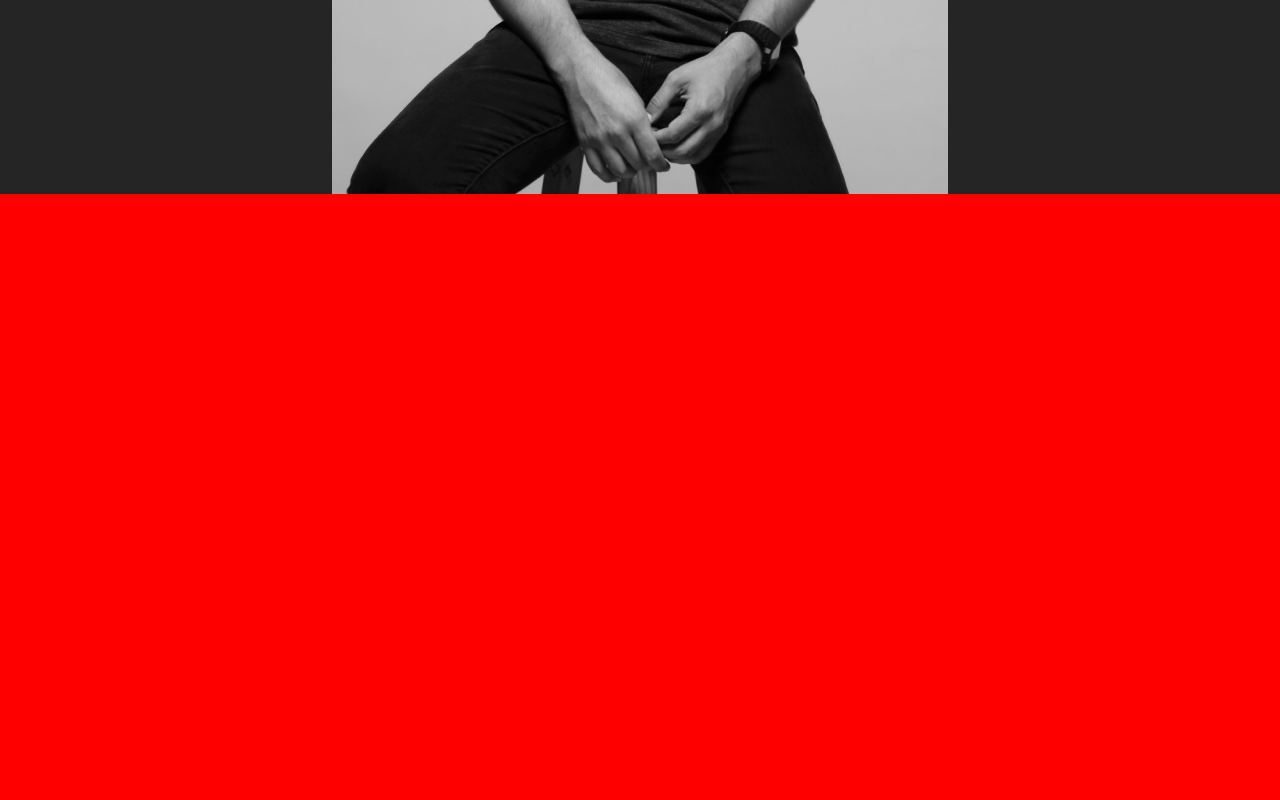
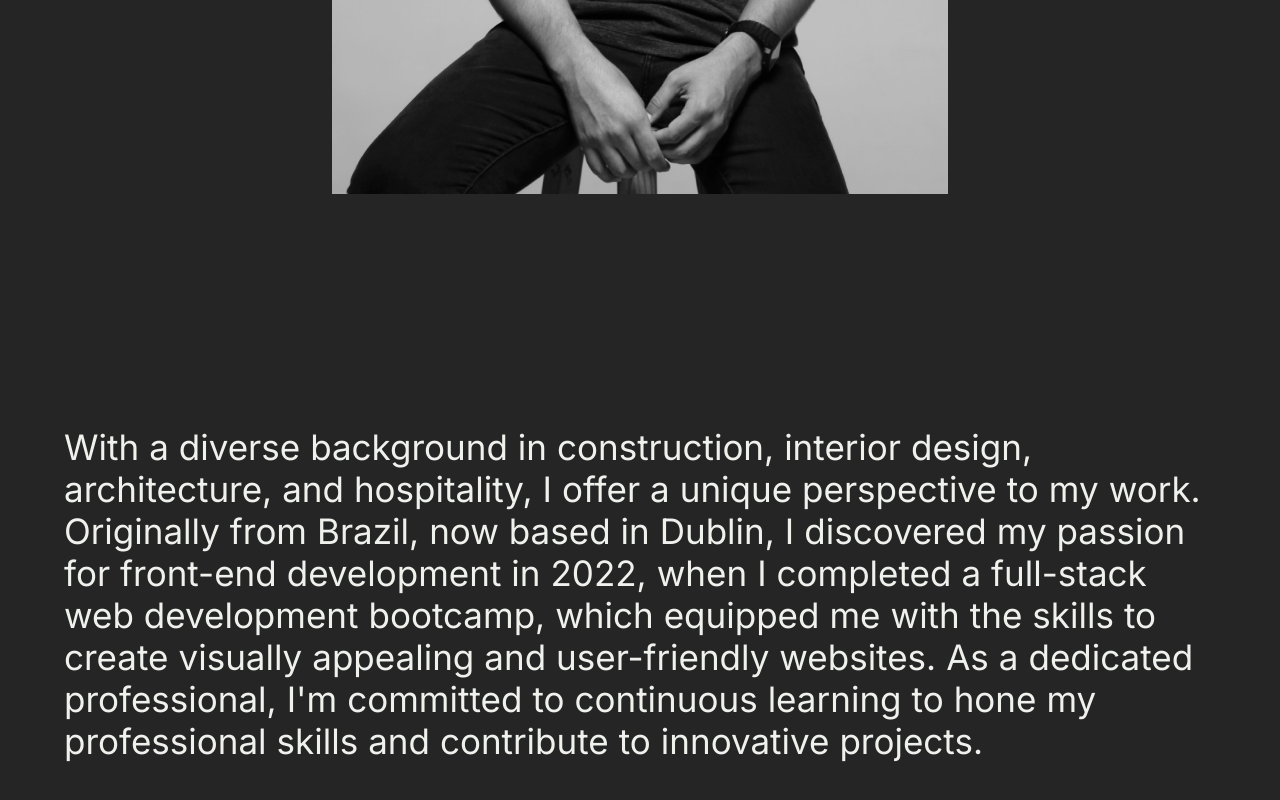
Before and after one commit to t-minini/my-website-v3, a React (Create React App) app: page / in a window 1280 px wide. Shown: the part 606-1406 px from the top of the page. Before the commit the page ends 800 px from the top, so only its background shows below. Built offline with nearby package versions, Linux system fonts and the light colour scheme; a web font is replaced by a local one.

Commit message:
media query done

```diff
--- a/src/App.js
+++ b/src/App.js
@@ -1,7 +1,7 @@
 import React from 'react';
 import style from './App.module.css';
 import { Hero } from './components/hero/Hero';
-// import { About } from './components/about/About';
+import { About } from './components/about/About';
 import { Navbar } from './components/navbar/Navbar';
 // import { Skills } from './components/skills/Skills';
 // import { Cursor } from './components/cursor/Cursor';
@@ -18,7 +18,7 @@ function App() {
       {/* <ScrollUp /> */}
       <Navbar />
       <Hero />
-      {/* <About /> */}
+      <About />
       {/* <Skills /> */}
       {/* <Projects /> */}
       {/* <Contact /> */}
--- a/src/components/about/About.module.css
+++ b/src/components/about/About.module.css
@@ -8,9 +8,9 @@
 }
 
 .about span.word {
-  font-size: 4.5rem;
+  /* font-size: 4.5rem; */
   display: inline-block;
-  margin-right: 1.5rem;
+  /* margin-right: 1.5rem; */
   transition: color 0.5s ease-in-out;
 }
 
@@ -22,54 +22,101 @@
   color: var(--orange);
 }
 
-/* MacBook Pro 14"  */
-@media only screen and (max-width: 1512px) {
-  /* not needed */
-}
-
-/* iPad Air 820 x 1180  */
-@media only screen and (max-width: 820px) {
-  /* not needed */
-}
-
-/* iPad Air 1180 x 820 (portrait)  */
-@media only screen and (max-width: 1180px) and (orientation: landscape) {
-  /* not needed */
-}
-
-/* iPhone 11 Pro Max / XR 414 x 896  */
-@media only screen and (max-width: 414px) {
+/* SMARTPHONES PORTRAIT - SHORTER SCREENS */
+@media only screen and (max-width: 480px) and (orientation: portrait) {
   .about span.word {
-    font-size: 2.8rem;
+    font-size: 2.3rem;
+    /* background-color: blue; */
     margin-right: 0.6rem;
   }
 }
 
-/* iPhone 11 Pro Max / XR 896 x 414 (portrait) */
-@media only screen and (min-width: 805px) and (max-width: 896px) and (orientation: landscape) {
+/* SMARTPHONES PORTRAIT - TALLER SCREENS */
+@media only screen and (min-width: 390px) and (orientation: portrait) {
   .about span.word {
-    font-size: 2.5rem;
-    margin-right: 0.6rem;
+    font-size: 2.7rem;
+    /* background-color: red; */
+    margin-right: 0.5rem;
   }
 }
 
-/* iPhone 13 Pro 390 x 844  */
-@media only screen and (max-width: 390px) {
-  /* not needed */
-}
-
-/* iPhone SE 375 x 667  */
-@media only screen and (max-width: 375px) {
+/* SMARTPHONES LANDSCAPE - SHORTER SCREENS */
+@media only screen and (min-width: 665px) and (orientation: landscape) {
   .about span.word {
-    font-size: 2.2rem;
-    margin-right: 0.6rem;
+    font-size: 2.1rem;
+    /* background-color: aquamarine; */
+    margin-right: 0.5rem;
   }
 }
 
-/* iPhone SE 667 x 375 (portrait) */
-@media only screen and (min-width: 667px) and (max-width: 667px) and (orientation: landscape) {
+/* SMARTPHONES LANDSCAPE - TALLER SCREENS */
+@media only screen and (min-width: 843px) and (orientation: landscape) {
   .about span.word {
-    font-size: 2.2rem;
-    margin-right: 0.6rem;
+    font-size: 2.4rem;
+    /* background-color: blueviolet; */
+    margin-right: 0.4rem;
   }
 }
+
+/* TABLETS PORTRAIT */
+@media only screen and (min-width: 767px) and (orientation: portrait) {
+  .about span.word {
+    font-size: 3.8rem;
+    /* background-color: chartreuse; */
+    margin-right: 1rem;
+  }
+}
+
+/* TABLETS LANDSCAPE */
+@media only screen and (min-width: 1023px) and (orientation: landscape) {
+  .about span.word {
+    font-size: 3.4rem;
+    /* background-color: coral; */
+    margin-right: 0.5rem;
+  }
+}
+
+/* SMALL SCREENS, LAPTOPS PORTRAIT */
+@media only screen and (min-width: 769px) and (orientation: portrait) {
+  .about span.word {
+    font-size: 4rem;
+    /* background-color: aquamarine; */
+    margin-right: 1rem;
+  }
+}
+
+/* SMALL SCREENS, LAPTOPS LANDSCAPE */
+@media only screen and (min-width: 1179px) and (orientation: landscape) {
+  .about span.word {
+    font-size: 3.5rem;
+    /* background-color: chocolate; */
+    margin-right: 1rem;
+  }
+}
+
+/* DESKTOPS, LARGE SCREENS PORTRAIT */
+@media only screen and (min-width: 1023px) and (orientation: portrait) {
+  .about span.word {
+    font-size: 5rem;
+    /* background-color: darkcyan; */
+    margin-right: 1.3rem;
+  }
+}
+
+/* DESKTOPS, LARGE SCREENS LANDSCAPE */
+@media only screen and (min-width: 1365px) and (orientation: landscape) {
+  .about span.word {
+    font-size: 4.3rem;
+    /* background-color: hotpink; */
+    margin-right: 1.1rem;
+  }
+}
+
+/* EXTRA LARGE SCREENS, TV PORTRAIT */
+@media only screen and (min-width: 1520px) and (orientation: landscape) {
+  .about span.word {
+    font-size: 4.5rem;
+    /* background-color: cornflowerblue; */
+    margin-right: 0.7rem;
+  }
+}
```
